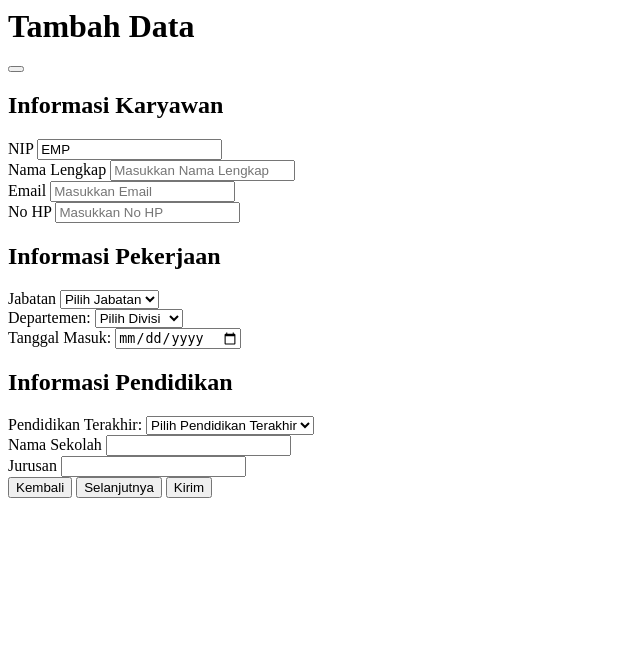
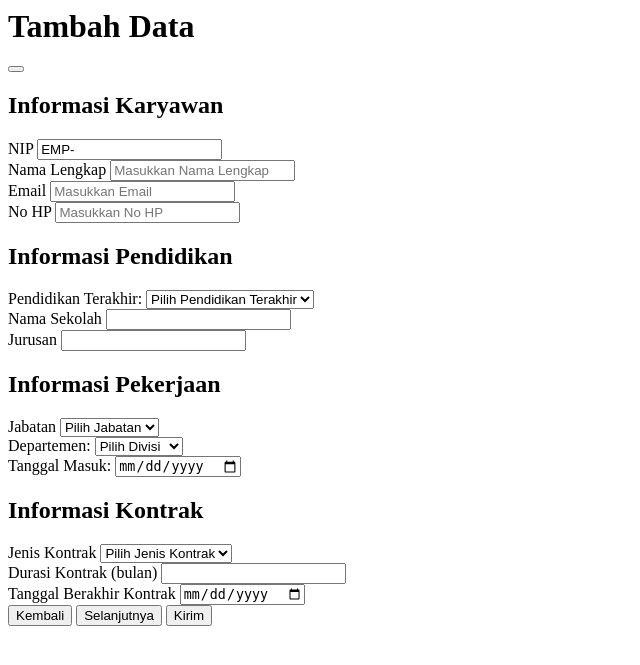
Before and after one commit to syahfrinorezky/employee-system, a PHP site: page /add_modal.php in a window 1280 px wide. Shown: the top 665 px of the page, without its empty margins (0-640 px from the left). Run offline with PHP 8.4, Linux system fonts and the light colour scheme.

Commit message:
feat: add 1 step more (employee contract) & change value of nip with new nip prefix

```diff
--- a/src/app/components/add_modal.php
+++ b/src/app/components/add_modal.php
@@ -4,7 +4,7 @@
 
 ?>
 
-<div x-cloak x-data="{ step: 1, totalSteps: 3 }">
+<div x-cloak x-data="{ step: 1, totalSteps: 4 }">
     <div
         x-cloak
         x-show="addModal"
@@ -32,7 +32,7 @@
                     <h2 class="text-lg font-semibold text-indigo-500">Informasi Karyawan</h2>
                     <div class="flex flex-col gap-1">
                         <label for="nip" class=" font-medium text-primary text-gray-800">NIP</label>
-                        <input type="text" id="nip" name="nip" value="EMP" class="border border-gray-300 rounded p-2 w-full" readonly />
+                        <input type="text" id="nip" name="nip" value="EMP-" class="border border-gray-300 rounded p-2 w-full" readonly />
                     </div>
                     <div class="flex flex-col gap-1">
                         <label for="nama_lengkap" class="font-medium text-primary text-gray-800">Nama Lengkap</label>
@@ -48,8 +48,32 @@
                     </div>
                 </div>
 
-                <!-- Step 2: Informasi Pekerjaan/Jabatan Karyawan -->
+                <!-- Step 2: Education Info -->
                 <div x-show="step === 2" class="flex flex-col gap-2">
+                    <h2 class="text-lg font-semibold">Informasi Pendidikan</h2>
+                    <div class="flex flex-col gap-1">
+                        <label for="pendidikan_terakhir" class="block">Pendidikan Terakhir:</label>
+                        <select id="pendidikan_terakhir" name="pendidikan_terakhir" required class="outline outline-gray-300 hover:outline-indigo-500 focus:outline-indigo-500 transition-all duration-300 ease-in-out rounded p-2 w-full">
+                            <option value="">Pilih Pendidikan Terakhir</option>
+                            <option value="SMA">SMA</option>
+                            <option value="D3">D3</option>
+                            <option value="S1">S1</option>
+                            <option value="S2">S2</option>
+                            <option value="S3">S3</option>
+                        </select>
+                    </div>
+                    <div class="flex flex-col gap-1">
+                        <label for="nama_sekolah" class="block">Nama Sekolah</label>
+                        <input type="text" id="nama_sekolah" name="nama_sekolah" class="outline outline-gray-300 hover:outline-indigo-500 focus:outline-indigo-500 transition-all duration-300 ease-in-out rounded p-2 w-full" />
+                    </div>
+                    <div class="flex flex-col gap-1">
+                        <label for="jurusan" class="block">Jurusan</label>
+                        <input type="text" id="jurusan" name="jurusan" class="outline outline-gray-300 hover:outline-indigo-500 focus:outline-indigo-500 transition-all duration-300 ease-in-out rounded p-2 w-full" />
+                    </div>
+                </div>
+
+                <!-- Step 3: Informasi Pekerjaan/Jabatan Karyawan -->
+                <div x-show="step === 3" class="flex flex-col gap-2">
                     <h2 class="text-lg font-semibold text-indigo-500">Informasi Pekerjaan</h2>
                     <div class="flex flex-col gap-1">
                         <label for="jabatan" class="block">Jabatan </label>
@@ -78,27 +102,24 @@
                     </div>
                 </div>
 
-                <!-- Step 3: Education Info -->
-                <div x-show="step === 3" class="flex flex-col gap-2">
-                    <h2 class="text-lg font-semibold">Informasi Pendidikan</h2>
+                <!-- Step 4 : Informasi terkait kontrak karyawan -->
+                <div x-show="step === 4" class="flex flex-col gap-2">
+                    <h2 class="text-lg font-semibold text-indigo-500">Informasi Kontrak</h2>
                     <div class="flex flex-col gap-1">
-                        <label for="pendidikan_terakhir" class="block">Pendidikan Terakhir:</label>
-                        <select id="pendidikan_terakhir" name="pendidikan_terakhir" required class="outline outline-gray-300 hover:outline-indigo-500 focus:outline-indigo-500 transition-all duration-300 ease-in-out rounded p-2 w-full">
-                            <option value="">Pilih Pendidikan Terakhir</option>
-                            <option value="SMA">SMA</option>
-                            <option value="D3">D3</option>
-                            <option value="S1">S1</option>
-                            <option value="S2">S2</option>
-                            <option value="S3">S3</option>
+                        <label for="jenis_kontrak" class="block">Jenis Kontrak</label>
+                        <select id="jenis_kontrak" name="jenis_kontrak" required class="outline outline-gray-300 hover:outline-indigo-500 focus:outline-indigo-500 transition-all duration-300 ease-in-out rounded p-2 w-full">
+                            <option value="">Pilih Jenis Kontrak</option>
+                            <option value="Tetap">Tetap</option>
+                            <option value="Kontrak">Kontrak</option>
                         </select>
                     </div>
                     <div class="flex flex-col gap-1">
-                        <label for="nama_sekolah" class="block">Nama Sekolah</label>
-                        <input type="text" id="nama_sekolah" name="nama_sekolah" class="outline outline-gray-300 hover:outline-indigo-500 focus:outline-indigo-500 transition-all duration-300 ease-in-out rounded p-2 w-full" />
+                        <label for="durasi_kontrak_bulan" class="block">Durasi Kontrak (bulan)</label>
+                        <input type="number" id="durasi_kontrak_bulan" name="durasi_kontrak_bulan" min="1" class="outline outline-gray-300 hover:outline-indigo-500 focus:outline-indigo-500 transition-all duration-300 ease-in-out rounded p-2 w-full" />
                     </div>
                     <div class="flex flex-col gap-1">
-                        <label for="jurusan" class="block">Jurusan</label>
-                        <input type="text" id="jurusan" name="jurusan" class="outline outline-gray-300 hover:outline-indigo-500 focus:outline-indigo-500 transition-all duration-300 ease-in-out rounded p-2 w-full" />
+                        <label for="tanggal_berakhir_kontrak" class="block">Tanggal Berakhir Kontrak</label>
+                        <input type="date" id="tanggal_berakhir_kontrak" name="tanggal_berakhir_kontrak" class="outline outline-gray-300 hover:outline-indigo-500 focus:outline-indigo-500 transition-all duration-300 ease-in-out rounded p-2 w-full" />
                     </div>
                 </div>
 
```
